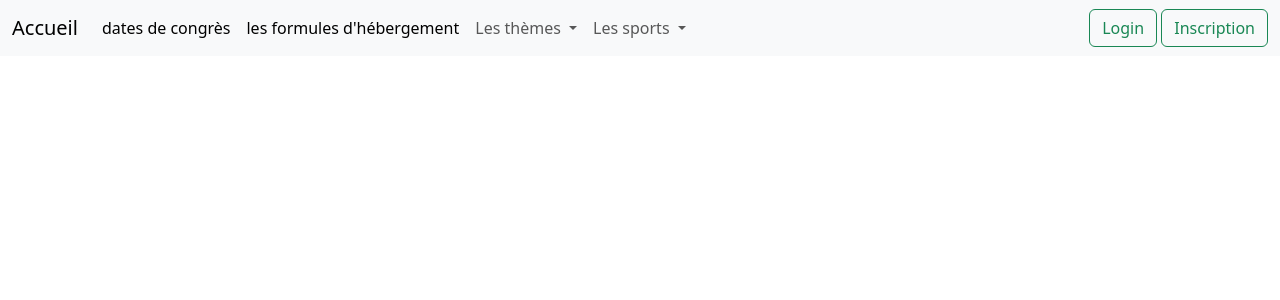
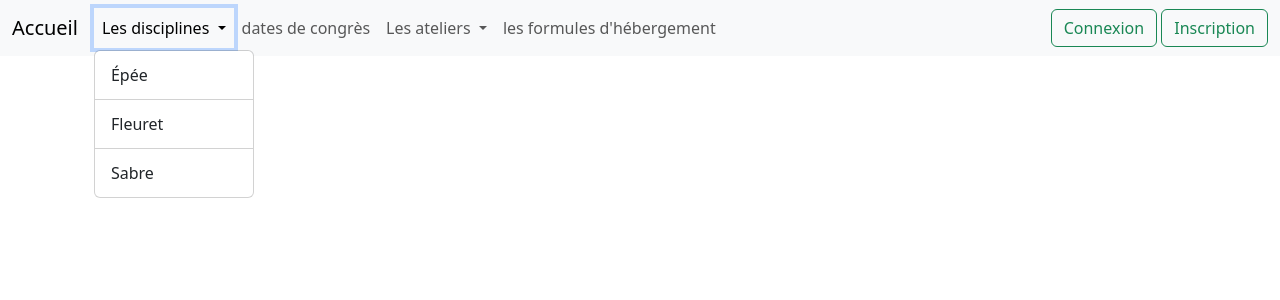
Before and after one commit to JeremyGrmt/MDL2023, a Symfony app: template templates/home_page/index.html.twig in a window 1280 px wide, after a click on "Les disciplines". Shown: the top 300 px of the page. Run offline with Twig, Linux system fonts and the light colour scheme; the template is opened without the code that fills it, so the values that code supplies are empty; some libraries are stand-ins or nearby versions.

Commit message:
homepager

```diff
--- a/templates/elements/navbar.html.twig
+++ b/templates/elements/navbar.html.twig
@@ -6,43 +6,45 @@
         </button>
         <div class="collapse navbar-collapse" id="navbarSupportedContent">
             <ul class="navbar-nav me-auto mb-2 mb-lg-0">
-                <li class="nav-item">
-                    <a class="nav-link active" aria-current="page" href="#">dates de congrès</a>
+                <li class="nav-item dropdown">
+                    <a class="nav-link dropdown-toggle" href="#" role="button" data-bs-toggle="dropdown" aria-expanded="false">
+                        Les disciplines
+                    </a>
+                    <ul class="dropdown-menu">
+                        <li><a class="dropdown-item" href="#">Épée</a></li>
+                        <li><hr class="dropdown-divider"></li>
+                        <li><a class="dropdown-item" href="#">Fleuret</a></li>
+                        <li><hr class="dropdown-divider"></li>
+                        <li><a class="dropdown-item" href="#">Sabre</a></li>
+                    </ul>
                 </li>
                 <li class="nav-item">
-                    <a class="nav-link active" aria-current="page" href="#">les formules d'hébergement</a>
+                    <a class="nav-link" aria-current="page" href="#">dates de congrès</a>
                 </li>
                 <li class="nav-item dropdown">
                     <a class="nav-link dropdown-toggle" href="#" role="button" data-bs-toggle="dropdown" aria-expanded="false">
-                        Les thèmes
+                        Les ateliers
                     </a>
                     <ul class="dropdown-menu">
-                        <li><a class="dropdown-item" href="#">Europe</a></li>
+                        <li><a class="dropdown-item" href="#">Le club et son projet</a></li>
                         <li><hr class="dropdown-divider"></li>
-                        <li><a class="dropdown-item" href="#">Amerique</a></li>
+                        <li><a class="dropdown-item" href="#">Le fonctionnement du club</a></li>
                         <li><hr class="dropdown-divider"></li>
-                        <li><a class="dropdown-item" href="#">Asie</a></li>
+                        <li><a class="dropdown-item" href="#">Outils à disposition et remis aux clubs</a></li>
                         <li><hr class="dropdown-divider"></li>
-                        <li><a class="dropdown-item" href="#">Afrique</a></li>
+                        <li><a class="dropdown-item" href="#">Observatoire des métiers de l'escrime</a></li>
+                        <li><hr class="dropdown-divider"></li>
+                        <li><a class="dropdown-item" href="#">I.F.F.E</a></li>
+                        <li><hr class="dropdown-divider"></li>
+                        <li><a class="dropdown-item" href="#">Développement durable</a></li>
                     </ul>
                 </li>
-                <li class="nav-item dropdown">
-                    <a class="nav-link dropdown-toggle" href="#" role="button" data-bs-toggle="dropdown" aria-expanded="false">
-                        Les sports
-                    </a>
-                    <ul class="dropdown-menu">
-                        <li><a class="dropdown-item" href="#">Europe</a></li>
-                        <li><hr class="dropdown-divider"></li>
-                        <li><a class="dropdown-item" href="#">Amerique</a></li>
-                        <li><hr class="dropdown-divider"></li>
-                        <li><a class="dropdown-item" href="#">Asie</a></li>
-                        <li><hr class="dropdown-divider"></li>
-                        <li><a class="dropdown-item" href="#">Afrique</a></li>
-                    </ul>
+                <li class="nav-item">
+                    <a class="nav-link" aria-current="page" href="#">les formules d'hébergement</a>
                 </li>
             </ul>
             <form>
-                <button class="btn btn-outline-success" type="submit">Login</button>
+                <button class="btn btn-outline-success" type="submit">Connexion</button>
                 <button class="btn btn-outline-success" type="submit">Inscription</button>
             </form>
         </div>
```
